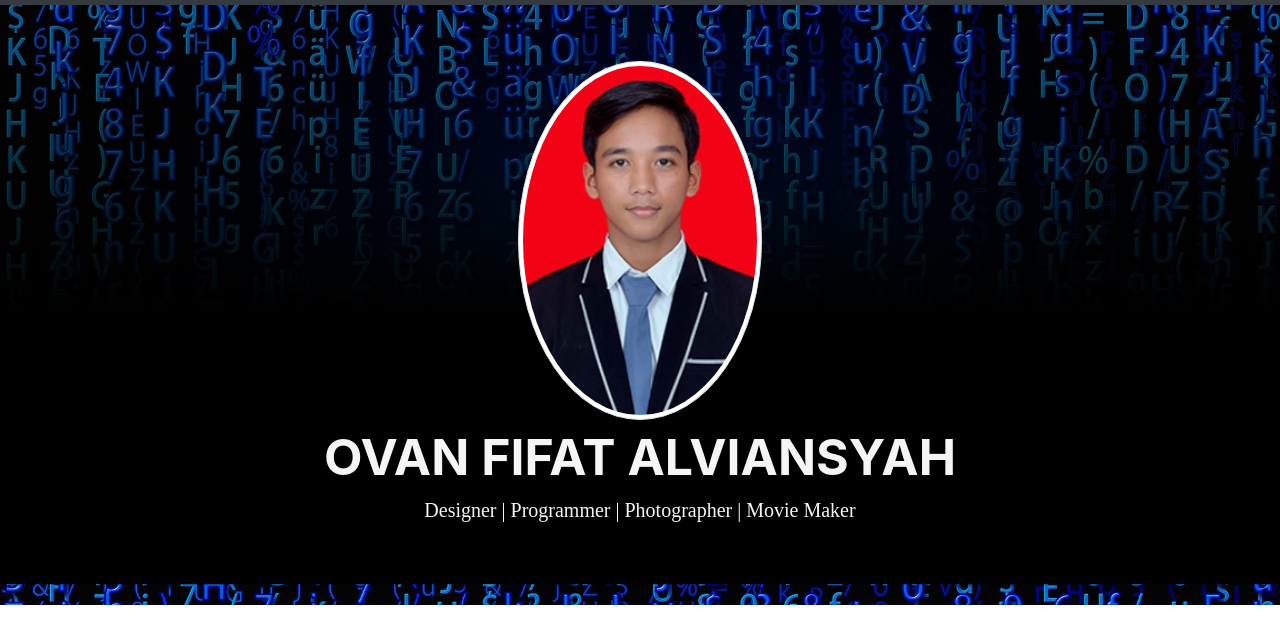
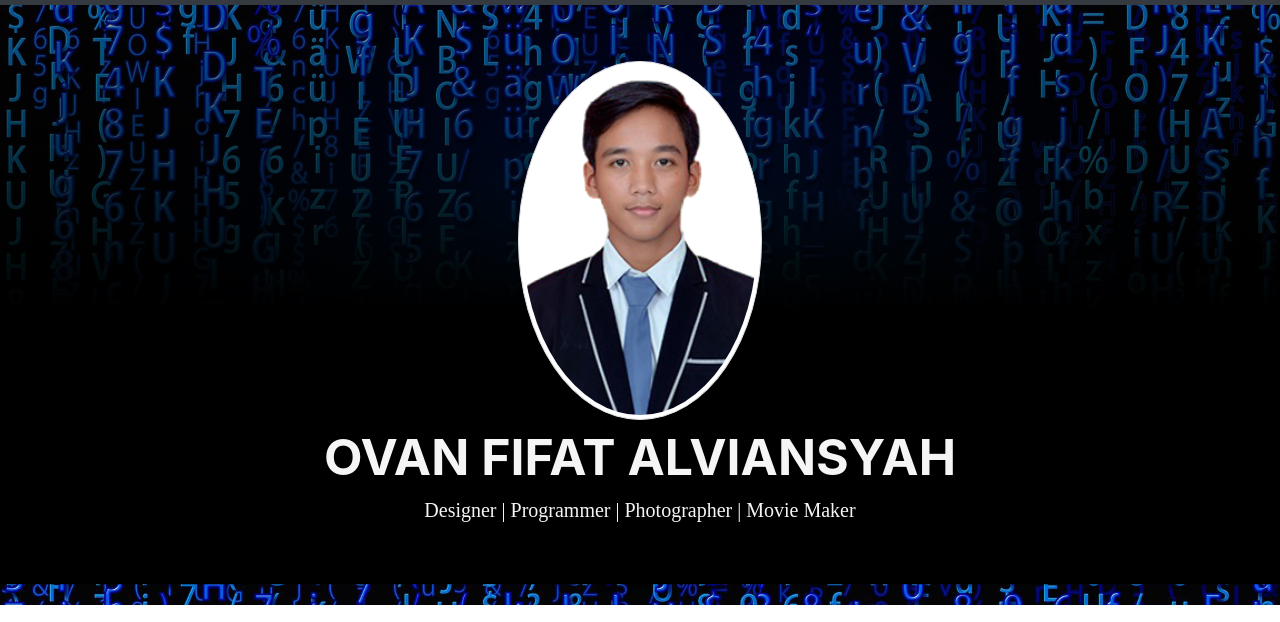
Before and after one commit to OvanAlviansyah/ovanportfolio.github.com, a plain HTML site: page index.html in a window 1280 px wide. Shown: the part 51-673 px from the top of the page. Drawn offline with nearby package versions, Linux system fonts and the light colour scheme.

Commit message:
ganti foto lagi

```diff
--- a/index.html
+++ b/index.html
@@ -99,7 +99,7 @@
 <!-- Awal Jumbotron -->
       <div class="jumbotron jumbotron-fluid parallax">
         <div class="container text-center mt-5">
-          <img src="img/me.JPG" width="22%" class="rounded-circle img-thumbnail">
+          <img src="img/me.png" width="22%" class="rounded-circle img-thumbnail">
           <main class="name ">Ovan Fifat Alviansyah</main>
           <p class="lead fontjmbrtn">Designer | Programmer | Photographer | Movie Maker</p>
         </div>
```
